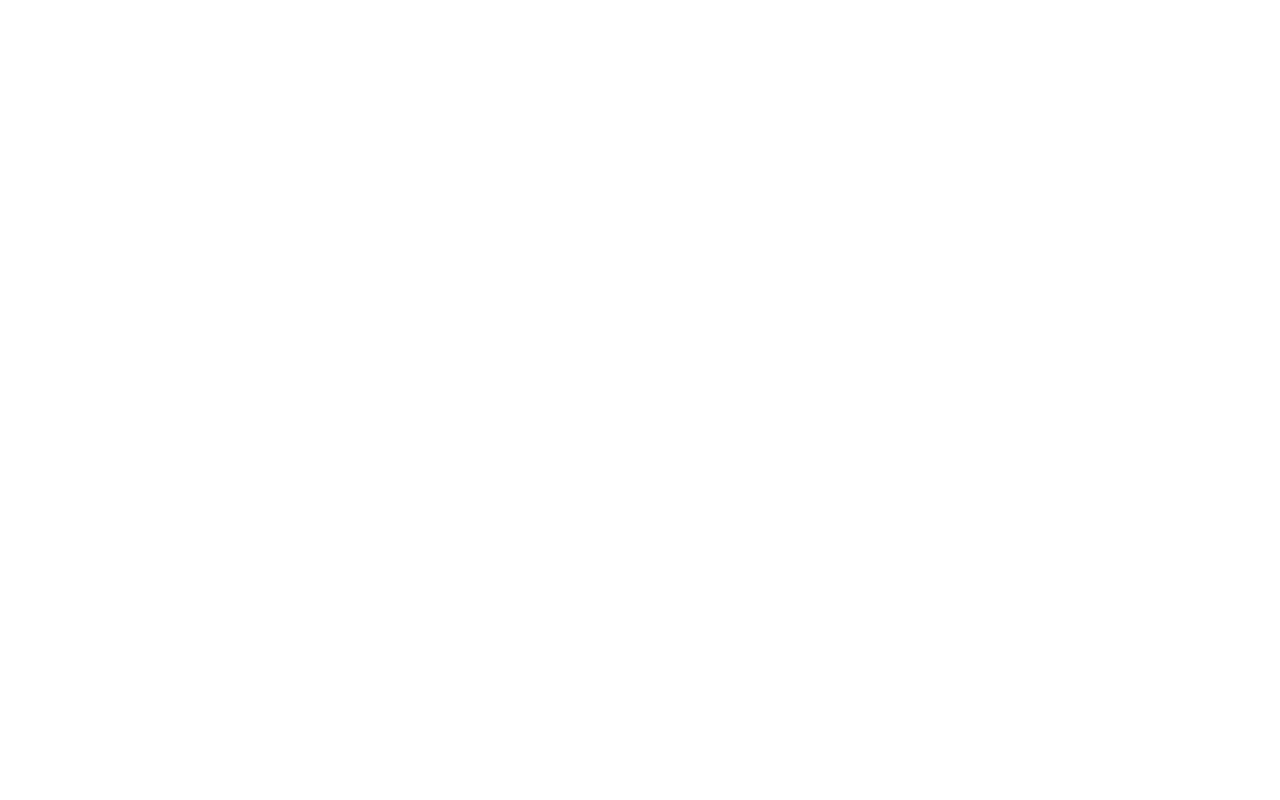
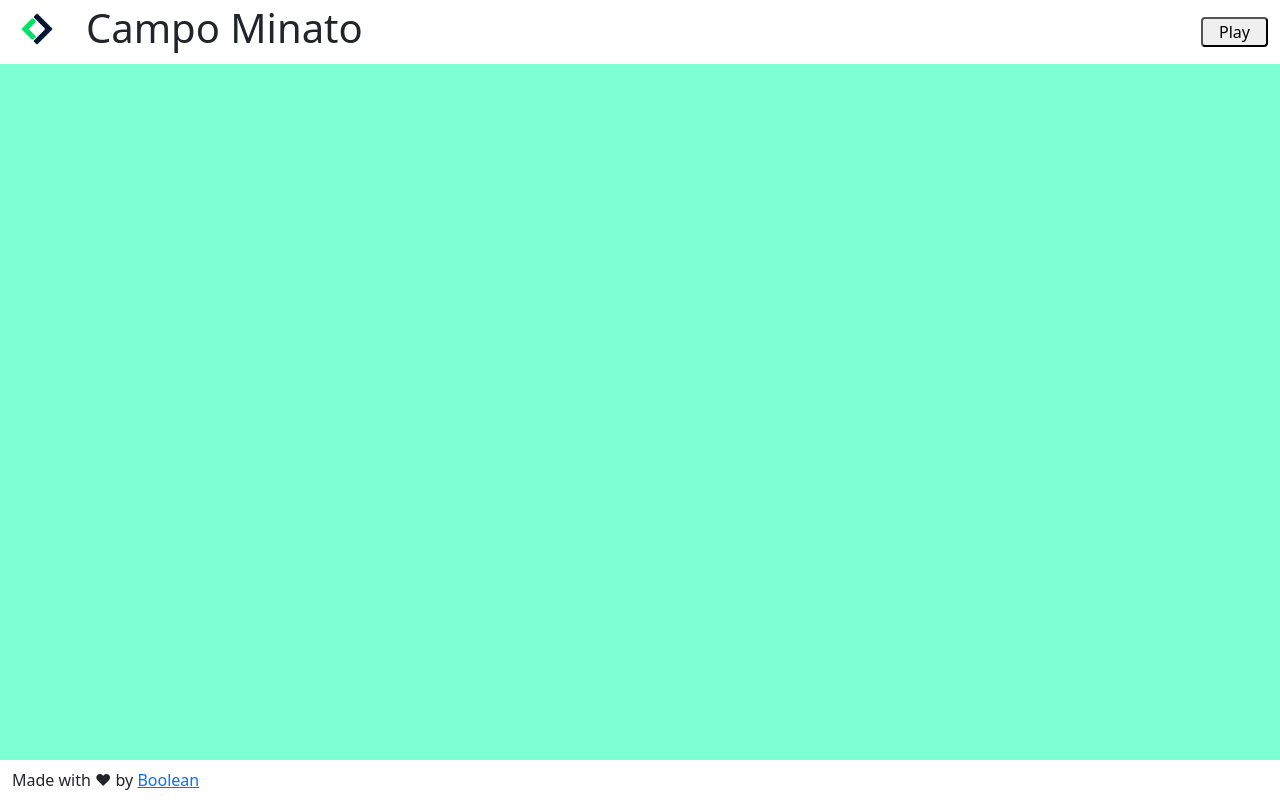
Before and after one commit to GianbaBotassi/js-campominato-grid, a plain HTML site: page index.html in a window 1280 px wide. Drawn offline with nearby package versions, Linux system fonts and the light colour scheme.

Commit message:
Add button play to show container

```diff
--- a/css/style.css
+++ b/css/style.css
@@ -0,0 +1,53 @@
+/* General styles */
+
+/* HEADER */
+header{
+    height: 8vh;
+}
+
+main{
+    height: 87vh;
+    background-color: #7fffd4;
+}
+footer{
+    height: 5vh;
+}
+
+#logo img{
+    max-width: 100%;
+    height: 50px;
+}
+
+/* MAIN */
+#container{
+    height: 600px;
+    width: 600px;
+    border: solid black 1px;
+}
+
+.d_none{
+    display: none;
+}
+
+.active{
+    display: flex;
+}
+
+.square{
+    width: calc(100% / 10);
+    height:calc(100% / 10);
+    border: solid black 1px;
+    display: flex;
+    justify-content: center;
+    align-items: center;
+    cursor: pointer;
+}
+
+.blue{
+    background-color: #007bff;
+}
+
+
+
+
+/* DEBUG */
--- a/index.html
+++ b/index.html
@@ -4,8 +4,41 @@
     <meta http-equiv="X-UA-Compatible" content="IE=edge">
     <meta name="viewport" content="width=device-width, initial-scale=1.0">
     <title>Campo minato</title>
+    <link href="https://cdn.jsdelivr.net/npm/bootstrap@5.0.2/dist/css/bootstrap.min.css" rel="stylesheet" integrity="sha384-EVSTQN3/azprG1Anm3QDgpJLIm9Nao0Yz1ztcQTwFspd3yD65VohhpuuCOmLASjC" crossorigin="anonymous">
+    <link rel="stylesheet" href="css/style.css">
+
 </head>
 <body>
+    <!-- Header -->
+    <header class="d-flex align-items-center">
+        <div class="container-fluid">
+            <div class="row justify-content-between align-items-center">
+                <div class="col row">
+                    <div id="logo" class="col-auto">
+                        <img src="img/mobile-logo.png" alt="Logo">
+                    </div>
+                    <h1 class="col">Campo Minato</h1>
+                </div>
+                <div class="col-auto d-flex align-items-center">
+                    <button id="play" class="rounded px-3">Play</button>
+                </div>
+            </div>
+        </div>
+    </header>
 
+    <!-- Main -->
+    <main class="d-flex justify-content-center align-items-center">
+        <div id="container" class="d_none flex-wrap">
+
+        </div>
+    </main>
+
+    <!-- Footer -->
+    <footer class="container-fluid d-flex align-items-center">
+        <div>Made with &hearts; by <a href="#">Boolean</a></div>
+    </footer>
+
+    <!-- Link JS -->
+    <script src="js/main.js"></script>
 </body>
 </html>
--- a/js/main.js
+++ b/js/main.js
@@ -0,0 +1,43 @@
+// L’utente clicca su un bottone che genererà una griglia di gioco quadrata.
+// Ogni cella ha un numero progressivo, da 1 a 100.
+// Ci saranno quindi 10 caselle per ognuna delle 10 righe.
+// Quando l’utente clicca su ogni cella, la cella cliccata si colora di azzurro ed emetto un messaggio in console con il numero della cella cliccata.
+
+// Dichiaro e assegno una variabile al container nel DOM
+const container = document.getElementById('container');
+
+// Dichiaro e assegno variabile a bottone PLAY nel DOM
+const play = document.getElementById("play");
+
+// Aggiungo click bottone su play per attivare classe d-flex a container
+play.addEventListener("click",
+    () => {
+        container.classList.add('active');
+}
+);
+
+
+// Ciclo i numeri da 1 a 100 inserendo uno span con classe square con all'interno un numero
+for(let i = 1; i <= 100; i++){
+
+    const newSquare = createElementClass("span","square");
+    container.append(newSquare);
+    newSquare.append(i);
+
+    newSquare.addEventListener("click",
+        function(){
+            newSquare.classList.add("blue");
+            console.log(i);
+        }
+    )
+}
+
+
+// FUNCTIONS
+
+// Function to create new tag element with class
+function createElementClass(elementTag, classToAdd){
+    const newElement = document.createElement(elementTag);
+    newElement.classList.add(classToAdd);
+    return newElement;
+}
```
Also changed, not shown: img/mobile-logo.png (added).
